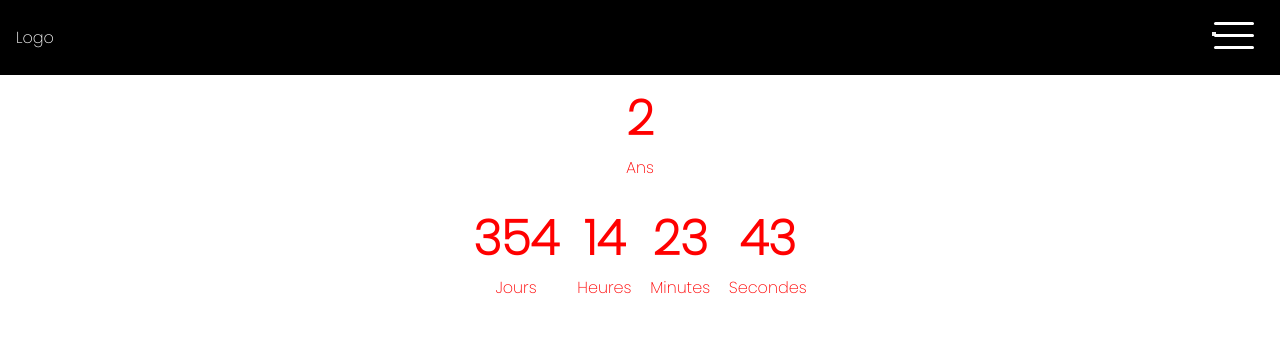
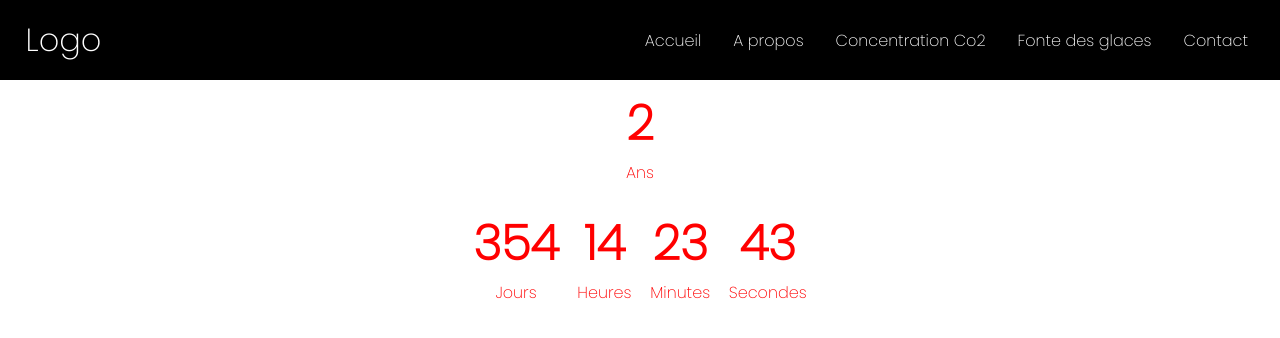
Before and after one commit to WildCodeSchool/-RMT-2203--Erreur404-miditrente, a React (Vite) app in the folder frontend/: page / in a window 1280 px wide. Shown: the top 338 px of the page. Built offline with nearby package versions, Linux system fonts and the light colour scheme.

Commit message:
files nav.jsx + nav.css modified

```diff
--- a/frontend/src/components/Nav.css
+++ b/frontend/src/components/Nav.css
@@ -1,3 +1,4 @@
+
 :root {
   --light: rgb(255, 255, 255);
   --dark: rgb(0, 0, 0);
@@ -8,27 +9,45 @@
   --title-font-size: ;
   --text-font-size: ;
 }
+.nav_logo_mt {
+  color: var(--light);
+  align-items: center;
+  cursor: pointer;
+  text-decoration: none;
+  font-size: 2rem;
+  flex-grow: 1;
+  margin-left: 0.6rem;
+}
 .navbar_mt {
+  z-index: 2;
   display: flex;
   flex-wrap: wrap;
   align-items: center;
   justify-content: space-between;
   padding: 1rem;
+  position: fixed;
   width: 100%;
   min-height: 75px;
   background-color: var(--dark);
   color: var(--light);
 }
+.navbar_links_mt {
+  display: flex;
+}
 
 .navbar_link_mt {
-  padding: 0 0.3rem;
+  color: var(--light);
+  padding: 1rem;
+}
+.navbar_burger_mt {
+  background: transparent;
+  border: none;
   color: inherit;
-  display: block;
-  padding: 1.5rem;
-  font-size: 6vw;
+
+
 }
-
-.navbar_links_mt {
+@media screen and (max-width:768px) {
+ .navbar_links_mt {
   flex-direction: column;
   justify-content: center;
   position: fixed;
@@ -40,9 +59,19 @@
   align-items: center;
   visibility: hidden;
 }
+.navbar_burger_mt {
+  display: block;
+  position: fixed;
+  width: 20px;
+  height: 20px;
+  top: 1.8rem;
+  right: 3rem;
+}
+
 .show_nav_mt .navbar_links_mt {
   display: flex;
-  justify-content: flex-start;
+  justify-content: center;
+  text-align: center;
   width: 100vw;
   right: 0;
   visibility: visible;
@@ -55,11 +84,17 @@
   height: 1px;
   background: var(--light);
 }
-.navbar_burger_mt {
+.navbar_link_mt {
+  display: block;
+  padding: 1.5rem;
+  font-size: 6vw;
+}
+.nav_burger_mt {
   display: block;
   position: fixed;
   top: 2rem;
   right: 4rem;
+
 }
 .navbar_burger_mt:hover {
   cursor: pointer;
@@ -71,19 +106,17 @@
   display: block;
   width: 40px;
   height: 3px;
-  position: inherit;
+  position: relative;
   border-radius: 3px;
   background: var(--light);
   transition: all 0.5s ease-in-out;
 }
-
 .burger_bar_mt::before,
 .burger_bar_mt::after {
   content: "";
   position: absolute;
   left: 0;
 }
-
 .burger_bar_mt::before {
   transform: translateY(-12px);
 }
@@ -91,13 +124,17 @@
 .burger_bar_mt::after {
   transform: translateY(12px);
 }
+
 .show_nav_mt .burger_bar_mt {
   width: 0;
   background: transparent;
 }
+
 .show_nav_mt .burger_bar_mt::before {
   transform: rotate(40deg);
 }
+
 .show_nav_mt .burger_bar_mt::after {
   transform: rotate(-40deg);
 }
+}
--- a/frontend/src/components/Nav.jsx
+++ b/frontend/src/components/Nav.jsx
@@ -8,37 +8,43 @@ function Nav() {
 
   const handleShowLinks = () => setShowLinks(!showlinks);
   return (
-    <nav className={`navbar_mt ${showlinks ? "show_nav_mt" : "hidden_na_mt"}`}>
-      <div calssName="navbar_logo_mt">Logo</div>
+    <nav className={`navbar_mt ${showlinks ? "show_nav_mt" : "hidden_nav_mt"}`}>
+      <div className="navbar_logo_mt" />
+      <Link to="/" className="nav_logo_mt">
+        Logo
+      </Link>
       <ul className="navbar_links_mt">
         <li className="navbar_item_mt">
-          <Link to="/" className="navbar_link_mt">
-            {" "}
-            Accueil{" "}
+          <Link to="/" className="navbar_link_mt" onClick={handleShowLinks}>
+            Accueil
           </Link>
         </li>
         <li className="navbar_item_mt">
-          <Link to="/Info" className="navbar_link_mt">
-            {" "}
-            A propos{" "}
+          <Link to="/Info" className="navbar_link_mt" onClick={handleShowLinks}>
+            A propos
           </Link>
         </li>
         <li className="navbar_item_mt">
-          <Link to="/Co2" className="navbar_link_mt">
-            {" "}
-            Concentration Co2{" "}
+          <Link to="/Co2" className="navbar_link_mt" onClick={handleShowLinks}>
+            Concentration Co2
           </Link>
         </li>
         <li className="navbar_item_mt">
-          <Link to="/Fonte" className="navbar_link_mt">
-            {" "}
-            Fonte des glaces{" "}
+          <Link
+            to="/Fonte"
+            className="navbar_link_mt"
+            onClick={handleShowLinks}
+          >
+            Fonte des glaces
           </Link>
         </li>
         <li className="navbar_item_mt">
-          <Link to="/Contact" className="navbar_link_mt">
-            {" "}
-            Contact{" "}
+          <Link
+            to="/Contact"
+            className="navbar_link_mt"
+            onClick={handleShowLinks}
+          >
+            Contact
           </Link>
         </li>
       </ul>
--- a/frontend/src/components/timer.css
+++ b/frontend/src/components/timer.css
@@ -1,4 +1,5 @@
 .timer_clock_qb {
+  margin-top: 5rem;
   display: absolute;
   display: flex;
   justify-content: space-around;
```
Also changed, not shown: 2 other files (tests, documents, lock files or other folders).
